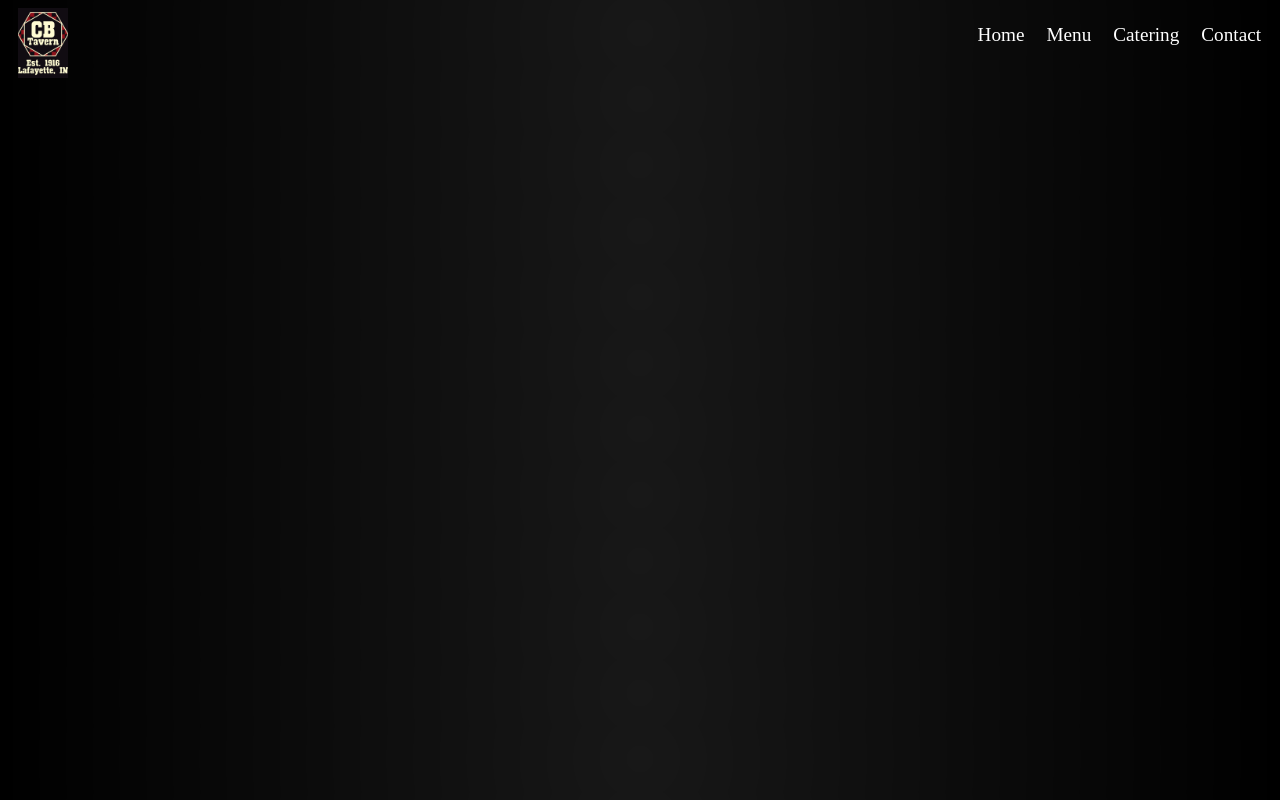
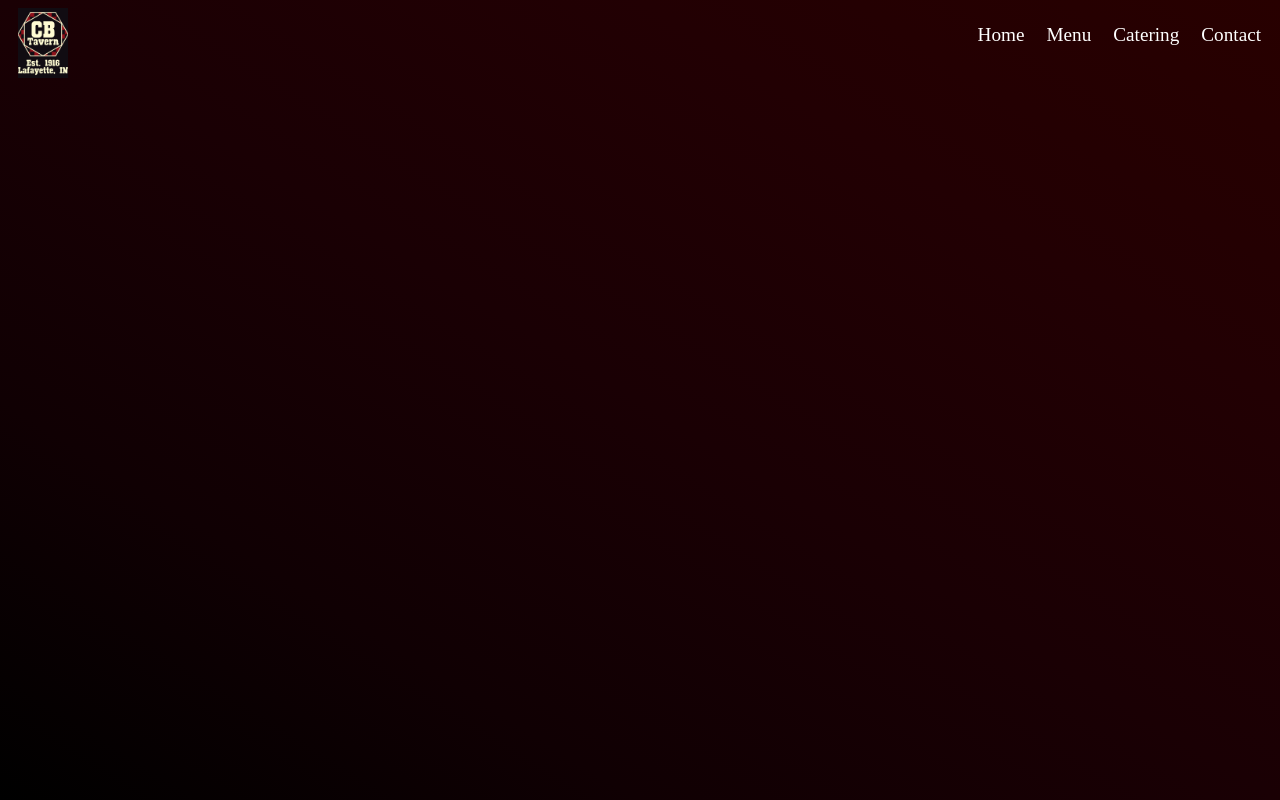
Before and after one commit to CodeSmitty/cbtavern, a Gatsby site in the folder web/: page / in a window 1280 px wide. Built offline with nearby package versions, Linux system fonts and the light colour scheme; Gatsby itself is replaced by a stand-in of ours; a web font is replaced by a local one.

Commit message:
testing netlify

```diff
--- a/web/src/styles/global.css
+++ b/web/src/styles/global.css
@@ -5,12 +5,14 @@
 html{
   margin:0;
   padding:0;
+  height:100%;
 }
 
 body {
   font-family:"Brawler";
   color: white;
-  background: rgb(0,0,0);
-background: radial-gradient(circle, rgba(0,0,0,0.905706667432598) 0%, rgba(0,0,0,1) 100%);
-
+  /* background: rgb(0,0,0);
+background: radial-gradient(circle, rgba(0,0,0,0.905706667432598) 0%, rgba(0,0,0,1) 100%); */
+background-image: linear-gradient(to right top, #000000, #100003, #1a0004, #220003, #280000);
+background-repeat: no-repeat;
 }
```
